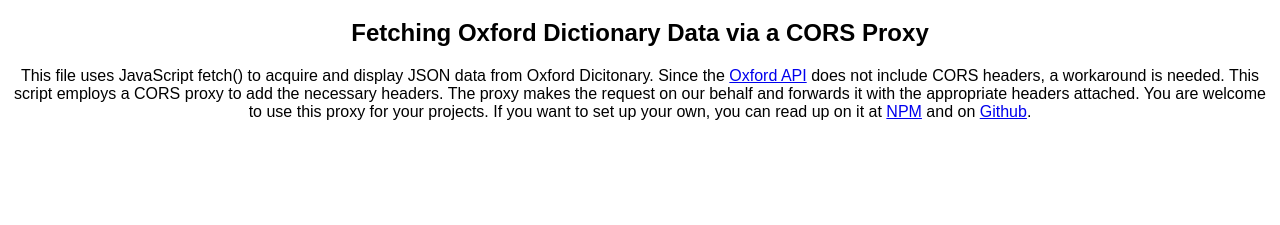
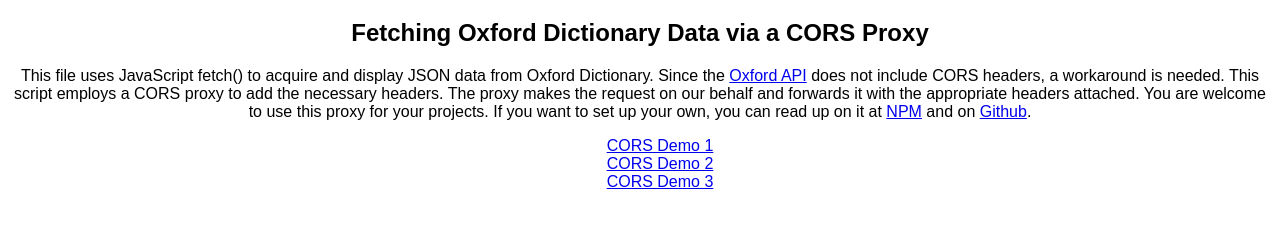
Before and after one commit to nsitu/cors-demos, a website: page public/CORS-Demo-2-Proxy.html in a window 1280 px wide. Shown: the part 61-286 px from the top of the page. Drawn offline with Linux system fonts and the light colour scheme; no server answers.

Commit message:
updates to public html

```diff
--- a/public/CORS-Demo-2-Proxy.html
+++ b/public/CORS-Demo-2-Proxy.html
@@ -8,8 +8,12 @@
 <body>
 <h1>CORS Demo 2</h1>
 <h2>Fetching Oxford Dictionary Data via a CORS Proxy</h2>
-<p>This file uses JavaScript fetch() to acquire and display JSON data from Oxford Dicitonary. Since the <a href="https://developer.oxforddictionaries.com/">Oxford API</a> does not include CORS headers, a workaround is needed. This script employs a CORS proxy to add the necessary headers. The proxy makes the request on our behalf and forwards it with the appropriate headers attached. You are welcome to use this proxy for your projects. If you want to set up your own, you can read up on it at <a href="https://www.npmjs.com/package/cors-anywhere">NPM<a> and on <a href="https://github.com/Rob--W/cors-anywhere">Github</a>.</p>
-
+<p>This file uses JavaScript fetch() to acquire and display JSON data from Oxford Dictionary. Since the <a href="https://developer.oxforddictionaries.com/">Oxford API</a> does not include CORS headers, a workaround is needed. This script employs a CORS proxy to add the necessary headers. The proxy makes the request on our behalf and forwards it with the appropriate headers attached. You are welcome to use this proxy for your projects. If you want to set up your own, you can read up on it at <a href="https://www.npmjs.com/package/cors-anywhere">NPM<a> and on <a href="https://github.com/Rob--W/cors-anywhere">Github</a>.</p>
+<ul style="list-style-type: none;">
+<li><a href="CORS-Demo-1-Oxford.html">CORS Demo 1</a></li>
+<li><a href="CORS-Demo-2-Proxy.html">CORS Demo 2</a></li>
+<li><a href="CORS-Demo-3-Firebird.html">CORS Demo 3</a></li>
+</ul>
 <div id="results"></div>
 <div id="download"></div>
 <div id="errors"></div>
```
Also changed, not shown: public/CORS-Demo-1-Oxford.html (+5 -1 lines), public/CORS-Demo-3-Firebird.html (+6 -2 lines).
